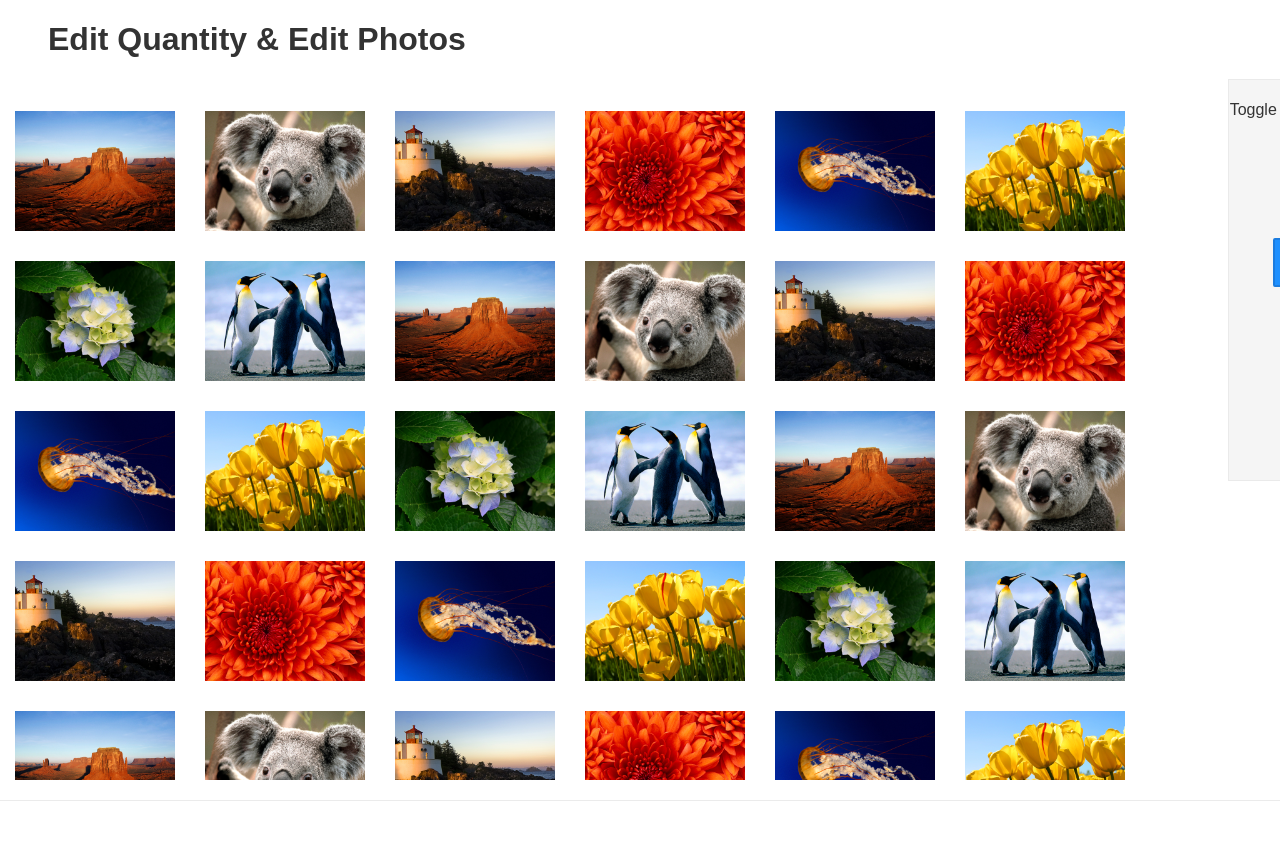
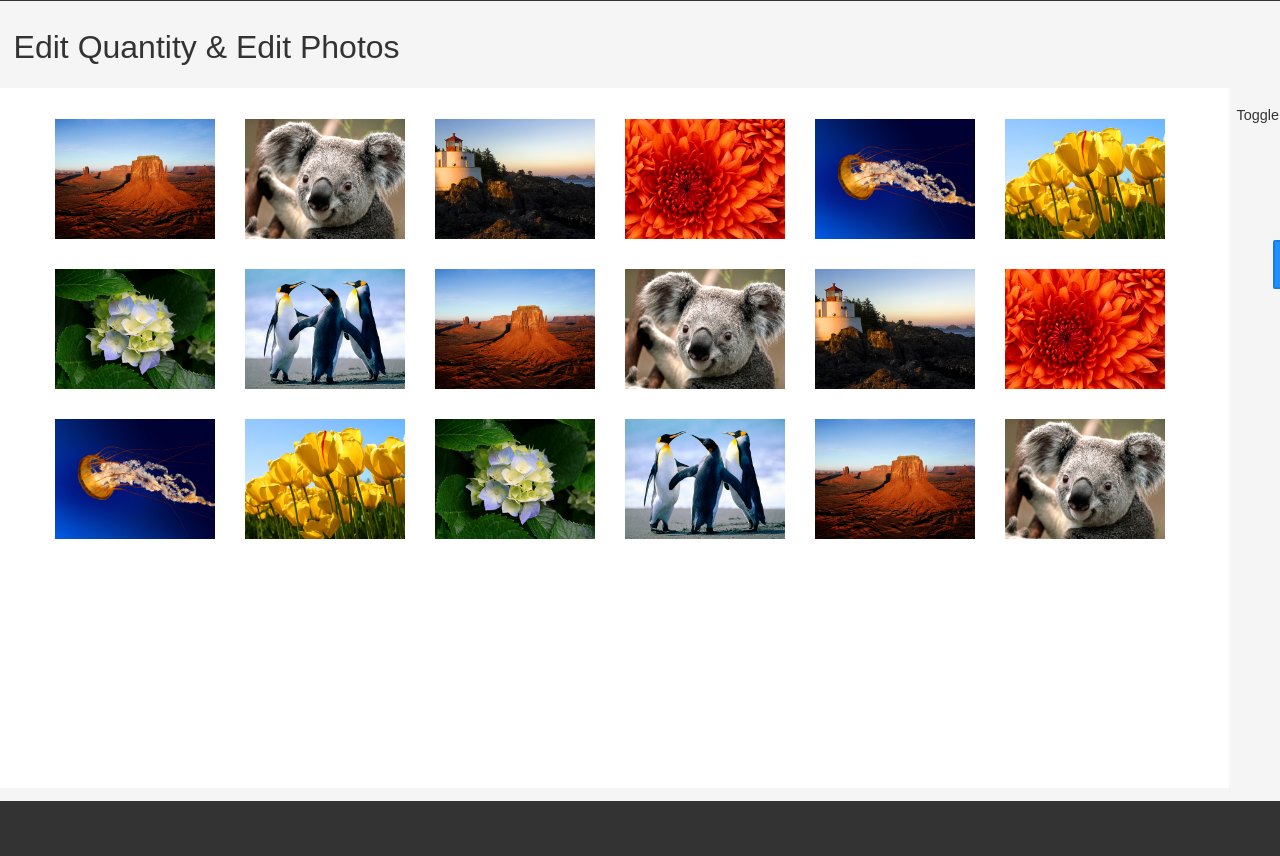
Before and after one commit to JHarden/tile-slide-poc, a website: page index.html in a window 1280 px wide. Shown: the top 856 px of the page. Drawn offline with Linux system fonts and the light colour scheme.

Commit message:
tweaks to css

```diff
--- a/index.html
+++ b/index.html
@@ -32,7 +32,7 @@
         <li class="photo-tile column-six">
             <img class="photo" src="assets/img5.jpg">
         </li>
-        <li id="li_6" class="photo-tile column-six">
+        <li class="photo-tile column-six">
             <img class="photo" src="assets/img6.jpg">
         </li>
         <li class="photo-tile column-six">
@@ -47,6 +47,33 @@
         <li class="photo-tile column-six">
             <img class="photo" src="assets/img2.jpg">
         </li>
+        <li class="photo-tile column-six">
+            <img class="photo" src="assets/img3.jpg">
+        </li>
+        <li class="photo-tile column-six">
+            <img class="photo" src="assets/img4.jpg">
+        </li>
+
+        <li class="photo-tile column-six">
+            <img class="photo" src="assets/img5.jpg">
+        </li>
+        <li class="photo-tile column-six">
+            <img class="photo" src="assets/img6.jpg">
+        </li>
+
+        <li class="photo-tile column-six">
+            <img class="photo" src="assets/img7.jpg">
+        </li>
+        <li class="photo-tile column-six">
+            <img class="photo" src="assets/img8.jpg">
+        </li>
+        <li class="photo-tile column-six">
+            <img class="photo" src="assets/img1.jpg">
+        </li>
+        <li class="photo-tile column-six">
+            <img class="photo" src="assets/img2.jpg">
+        </li>
+        <!--
        <li class="photo-tile column-six">
            <img class="photo" src="assets/img3.jpg">
        </li>
@@ -90,31 +117,7 @@
        <li class="photo-tile column-six">
            <img class="photo" src="assets/img8.jpg">
        </li>
-        <li class="photo-tile column-six">
-            <img class="photo" src="assets/img1.jpg">
-        </li>
-        <li class="photo-tile column-six">
-            <img class="photo" src="assets/img2.jpg">
-        </li>
-        <li class="photo-tile column-six">
-            <img class="photo" src="assets/img3.jpg">
-        </li>
-        <li class="photo-tile column-six">
-            <img class="photo" src="assets/img4.jpg">
-        </li>
-        <li class="photo-tile column-six">
-            <img class="photo" src="assets/img5.jpg">
-        </li>
-        <li class="photo-tile column-six">
-            <img class="photo" src="assets/img6.jpg">
-        </li>
-        <li class="photo-tile column-six">
-            <img class="photo" src="assets/img7.jpg">
-        </li>
-        <li class="photo-tile column-six">
-            <img class="photo" src="assets/img8.jpg">
-        </li>
-
+       -->
     </ul>
 </div>
 <div class="side-bar">
--- a/styles/sass/style.scss
+++ b/styles/sass/style.scss
@@ -1,5 +1,4 @@
 html{
-
   color:#333;
   background-color: #fff;
   font-family: arial,'Helvetica',sans-serif;
@@ -7,14 +6,21 @@ html{
   width: 1366px;
   margin: 0 auto;
   height: 100%;
-  outline: 1px solid #ebebeb;
+  background-color: #333;
+  top: -20px;
+  position: relative;
 }
 body{
   margin: 0;
+  height: 100%;
+  background-color: #f5f5f5;
+
 }
 h1{
-  margin-left: 3rem;
+  margin-left: 0.85rem;
+  padding-top: 1.75rem;
   font-size: 2rem;
+  font-weight: 400;
 }
 
 section.content{
@@ -22,9 +28,9 @@ section.content{
   min-height: 768px;
 }
 ul.photo-wrap {
-  padding: 0;
   width: 1150px;
   position: relative;
+  padding: 0 0 0 2.5rem;
   li.photo-tile {
     list-style: none;
     position: absolute;
@@ -63,12 +69,12 @@ div.photos{
   float: left;
   overflow-y: scroll;
   height: 700px;
+  background-color: #fff;
 }
 div.side-bar{
   width: 10%;
   float: left;
   background-color: #f5f5f5;
-  outline: 1px solid #eaeaea;
   height: 400px;
 
 
@@ -78,8 +84,7 @@ div.side-bar{
       width: 100%;
       text-align: center;
       font-weight: 400;
-      font-size: 1rem;
-
+      font-size: 0.9rem;
     }
 
     input.radio{
```
Also changed, not shown: styles/css/style.css. Lines whose indentation alone changed are shown as unchanged.
